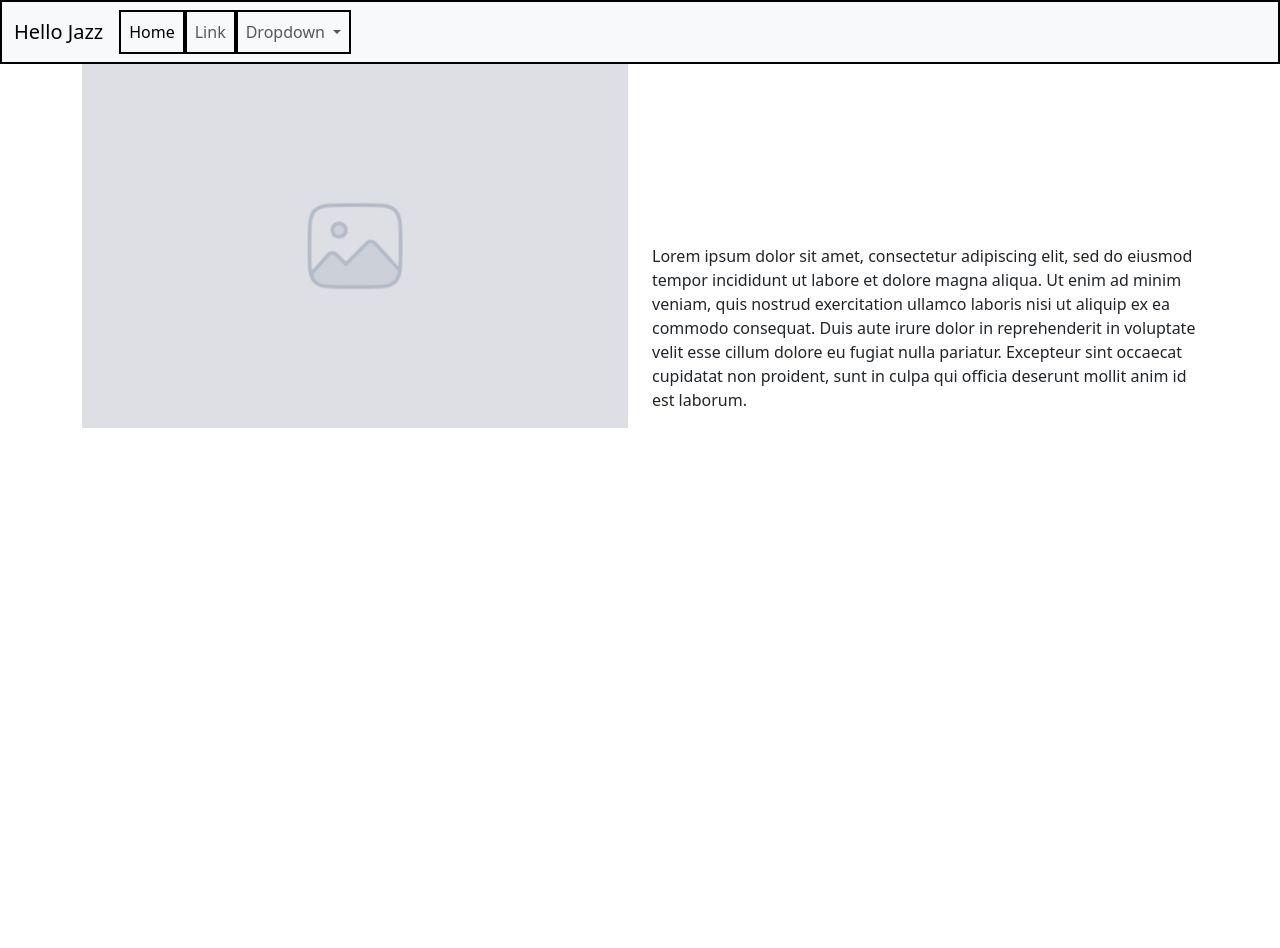
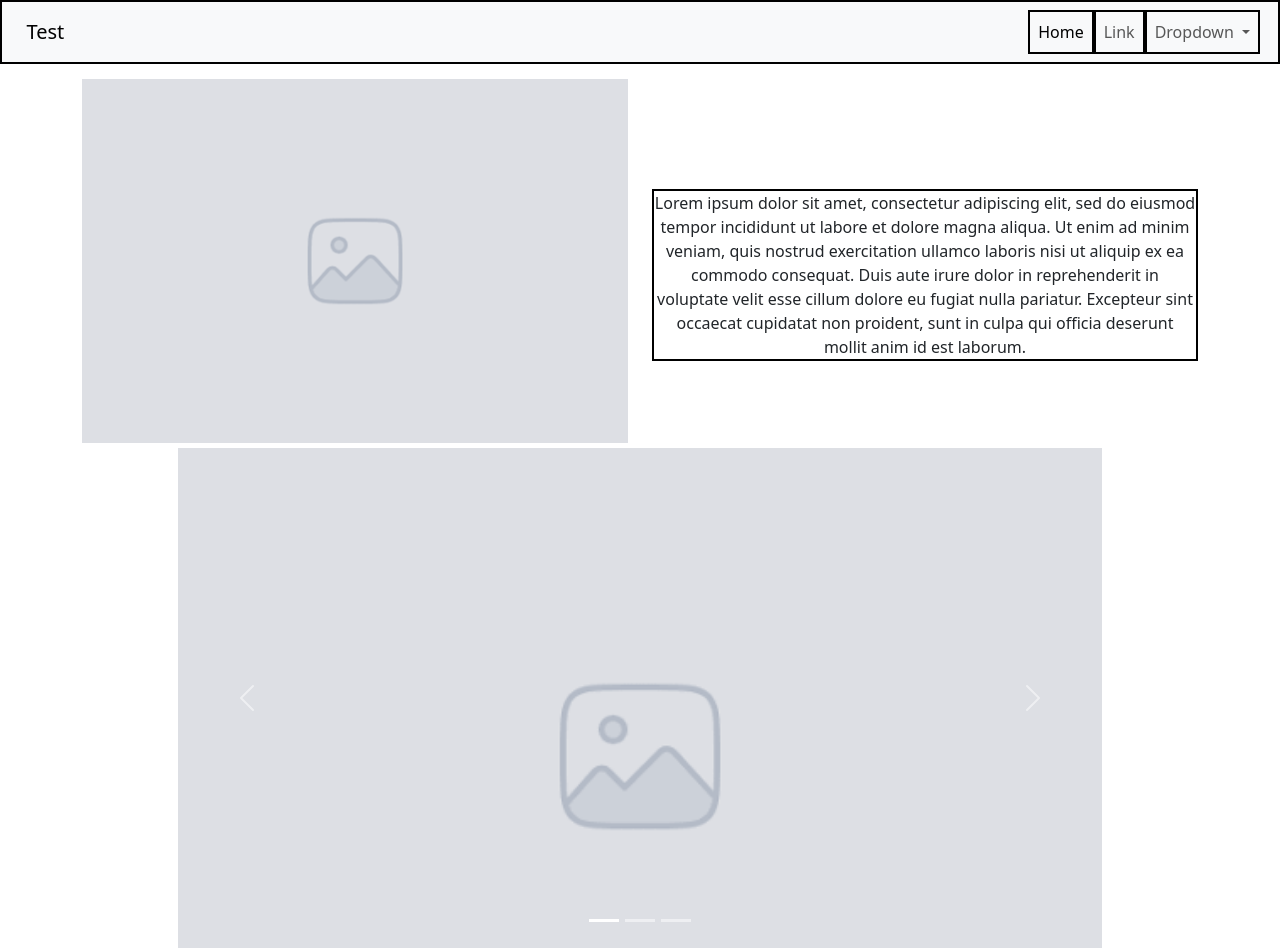
Before and after one commit to dannfirefight322/crispy-winner, a plain HTML site: page index.html in a window 1280 px wide. Before the commit the page ends 800 px from the top, so only its background shows below. Drawn offline with nearby package versions, Linux system fonts and the light colour scheme.

Commit message:
more test

```diff
--- a/assets/css/stylesheet.css
+++ b/assets/css/stylesheet.css
@@ -2,8 +2,23 @@
     text-align: center;
     color: blueviolet;
 }
-. about {
+.jumbotron {
+    margin-top: 15px;
+}
+.about {
+    border: 2px solid black;
     text-align: center;
+    margin-top: 50px;
+    margin-bottom: 15%;
+}
+.carousel {
+    margin-top: 5px;
+    margin-left: auto;
+    margin-right: auto;
+    width: 85%;
+}
+.carousel-item {
+    height: 500px;
 }
 .navBar {
     border: 2px solid black;
@@ -11,3 +26,16 @@
 .nav-item {
     border: 2px solid black;
 }
+.navbar-brand {
+    margin-left: 1%;
+    margin-right: 1%;
+}
+.navbar-nav {
+    margin-left: 80%;
+}
+
+@media only screen and (max-width: 600px) {
+    .navbar-nav {
+    margin-left: 0%;
+}
+}
--- a/index.html
+++ b/index.html
@@ -11,7 +11,7 @@
       <div class="navBar">
         <nav class="navbar navbar-expand-lg bg-body-tertiary">
   <div class="container-fluid">
-    <a class="navbar-brand" href="#">Hello Jazz</a>
+    <a class="navbar-brand" href="#">Test</a>
     <button class="navbar-toggler" type="button" data-bs-toggle="collapse" data-bs-target="#navbarSupportedContent" aria-controls="navbarSupportedContent" aria-expanded="false" aria-label="Toggle navigation">
       <span class="navbar-toggler-icon"></span>
     </button>
@@ -31,7 +31,15 @@
             <li><a class="dropdown-item" href="#">Action</a></li>
             <li><a class="dropdown-item" href="#">Another action</a></li>
             <li><hr class="dropdown-divider"></li>
-            <li><a class="dropdown-item" href="#">Something else here</a></li>
+            <li><form action="mailto:burforddaniel.webdeveloper@gmail.com" method="post" enctype="text/plain">
+		<label class="form">Your Name:</label><br>
+		<input type="text" name="Your Name" cols="15" value="" /></input><br>
+		<label class="form">Email:</label><br>
+		<input type="email" name="Your Email" cols="15" value="" /></input><br>
+		<label class="form">Message:</label><br>
+		<textarea name="Your Message" rows="4" cols="15"></textarea><br>
+		<button type="submit" class="nes-btn is-success">Submit</button>
+	</form></li>
           </ul>
         </li>
       </ul>
@@ -59,6 +67,34 @@
         </div>
       </div>
     </div>
+    <div class="carousel">
+    <div id="carouselExampleIndicators" class="carousel slide">
+  <div class="carousel-indicators">
+    <button type="button" data-bs-target="#carouselExampleIndicators" data-bs-slide-to="0" class="active" aria-current="true" aria-label="Slide 1"></button>
+    <button type="button" data-bs-target="#carouselExampleIndicators" data-bs-slide-to="1" aria-label="Slide 2"></button>
+    <button type="button" data-bs-target="#carouselExampleIndicators" data-bs-slide-to="2" aria-label="Slide 3"></button>
+  </div>
+  <div class="carousel-inner">
+    <div class="carousel-item active">
+      <img src="./assets/images/placeholders/images.png" class="d-block w-100" alt="...">
+    </div>
+    <div class="carousel-item">
+      <img src="./assets/images/placeholders/images.png" class="d-block w-100" alt="...">
+    </div>
+    <div class="carousel-item">
+      <img src="./assets/images/placeholders/images.png" class="d-block w-100" alt="...">
+    </div>
+  </div>
+  <button class="carousel-control-prev" type="button" data-bs-target="#carouselExampleIndicators" data-bs-slide="prev">
+    <span class="carousel-control-prev-icon" aria-hidden="true"></span>
+    <span class="visually-hidden">Previous</span>
+  </button>
+  <button class="carousel-control-next" type="button" data-bs-target="#carouselExampleIndicators" data-bs-slide="next">
+    <span class="carousel-control-next-icon" aria-hidden="true"></span>
+    <span class="visually-hidden">Next</span>
+  </button>
+</div>
+    </div>
 
   <script src="https://cdn.jsdelivr.net/npm/@popperjs/core@2.11.8/dist/umd/popper.min.js" integrity="sha384-I7E8VVD/ismYTF4hNIPjVp/Zjvgyol6VFvRkX/vR+Vc4jQkC+hVqc2pM8ODewa9r" crossorigin="anonymous"></script>
 <script src="https://cdn.jsdelivr.net/npm/bootstrap@5.3.8/dist/js/bootstrap.min.js" integrity="sha384-G/EV+4j2dNv+tEPo3++6LCgdCROaejBqfUeNjuKAiuXbjrxilcCdDz6ZAVfHWe1Y" crossorigin="anonymous"></script>
```
Also changed, not shown: gallery.html (added).
